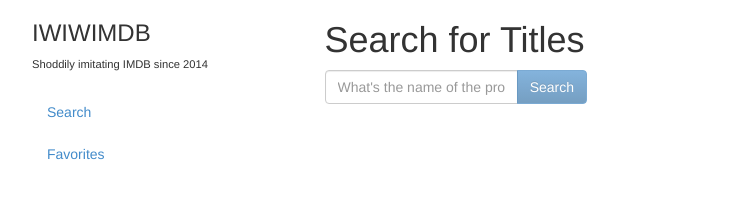
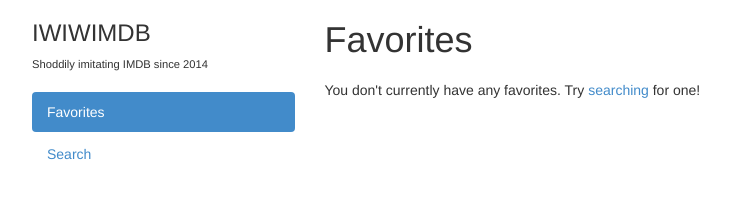
Before and after one commit to AustinMontoya/iwiwimdb, a website: page public/index.html at #/favorites in a window 1280 px wide. Shown: the whole page, without its empty margins (38-768 px from the left). Drawn offline with Linux system fonts and the light colour scheme; some packages are replaced by stand-ins of ours.

Commit message:
added favorites view, wired up navigation controller

```diff
--- a/public/index.html
+++ b/public/index.html
@@ -15,9 +15,10 @@
           <h3>IWIWIMDB</h3>
           <div class="logo-subtext">Shoddily imitating IMDB since 2014</div>
         </div>
-        <ul class="nav nav-pills nav-stacked">
-          <li><a href='#/search'>Search</a></li>
-          <li><a href='#/favorites'>Favorites</a></li>
+        <ul class="nav nav-pills nav-stacked" ng-controller="NavigationCtrl">
+          <li ng-repeat="(route, navItem) in nav" ng-class="{'active': navItem.active}">
+            <a href='#{{route}}'>{{navItem.label}}</a>
+          </li>
         </ul>
       </div>
       <div class="col-sm-9 col-md-9 col-lg-9">
--- a/public/js/app.js
+++ b/public/js/app.js
@@ -11,19 +11,23 @@ angular.module('myApp', [
 ]).
 config(['$routeProvider', function($routeProvider) {
   $routeProvider
-    .when('/search',
-      {
+    .when('/search', {
         templateUrl: 'partials/title-search.html',
         controller: 'TitleSearchCtrl',
         reloadOnSearch: false
       });
 
   $routeProvider
-    .when('/title/:titleId',
-      {
-        templateUrl: 'partials/title-detail.html',
-        controller: 'TitleDetailCtrl'
-      });
+    .when('/title/:titleId', {
+      templateUrl: 'partials/title-detail.html',
+      controller: 'TitleDetailCtrl'
+    });
+
+  $routeProvider
+    .when('/favorites', {
+      templateUrl: 'partials/favorites.html',
+      controller: 'FavoritesCtrl'
+    });
 
   $routeProvider.otherwise({redirectTo: '/search'});
 }]);
--- a/public/js/controllers.js
+++ b/public/js/controllers.js
@@ -51,4 +51,38 @@ angular.module('myApp.controllers', []).
         });
     }
 
+  }])
+
+  .controller('FavoritesCtrl', ['Favorites', '$scope', function (Favorites, $scope){
+    $scope.favorites = Favorites.getAll();
+    $scope.remove = Favorites.remove;
+  }])
+
+  .controller('NavigationCtrl', ['$scope', '$rootScope', '$location', function ($scope, $rootScope, $location) {
+    var currentRoute;
+
+    $scope.nav = {
+      '/search': {
+        label: 'Search',
+        active: false
+      },
+      '/favorites': {
+        label: 'Favorites',
+        active: false
+      }
+    };
+
+    $rootScope.$on('$routeChangeSuccess', function (e, current) {
+      var newRoute = $location.path();
+      if (!$scope.nav[newRoute]) {
+        return; // We only want routes currently in our navbar
+      }
+
+      if ($scope.nav[currentRoute]) {
+        $scope.nav[currentRoute].active = false;
+      }
+
+      $scope.nav[newRoute].active = true;
+      currentRoute = newRoute;
+    });
   }]);
--- /dev/null
+++ b/public/partials/favorites.html
@@ -0,0 +1,10 @@
+<h1>Favorites</h1>
+<ul class="list-group">
+  <li class="list-group-item" ng-repeat="favorite in favorites">
+    <a href="#/title/{{favorite.id}}">{{favorite.name}}</a>
+    <i class='icon-delete' ng-click="remove(favorite)">Remove</i>
+  </li>
+</ul>
+<div ng-hide="favorites">
+  You don't currently have any favorites. Try <a href="#/search">searching</a> for one!
+</div>
```
Also changed, not shown: 1 other file.
